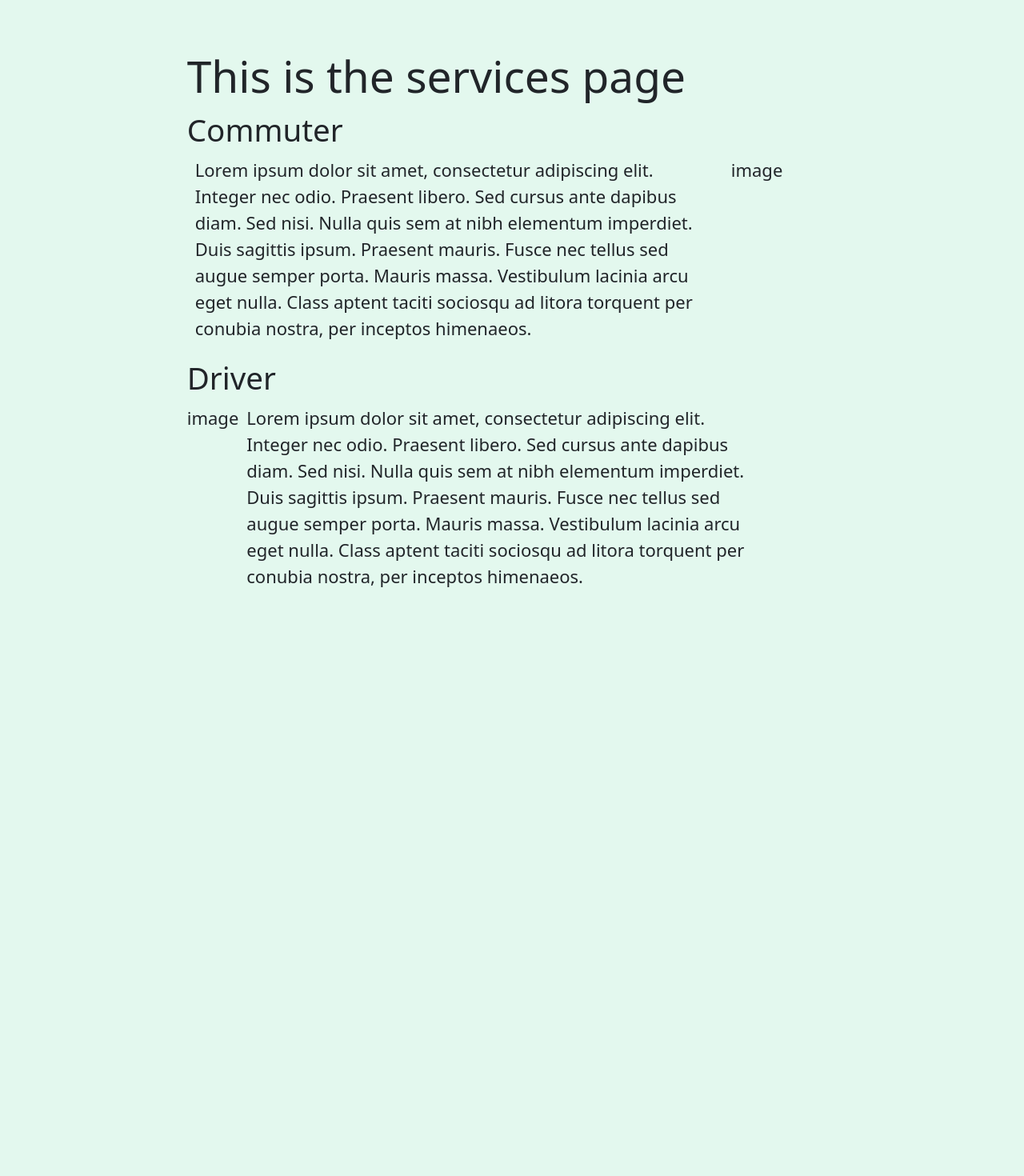
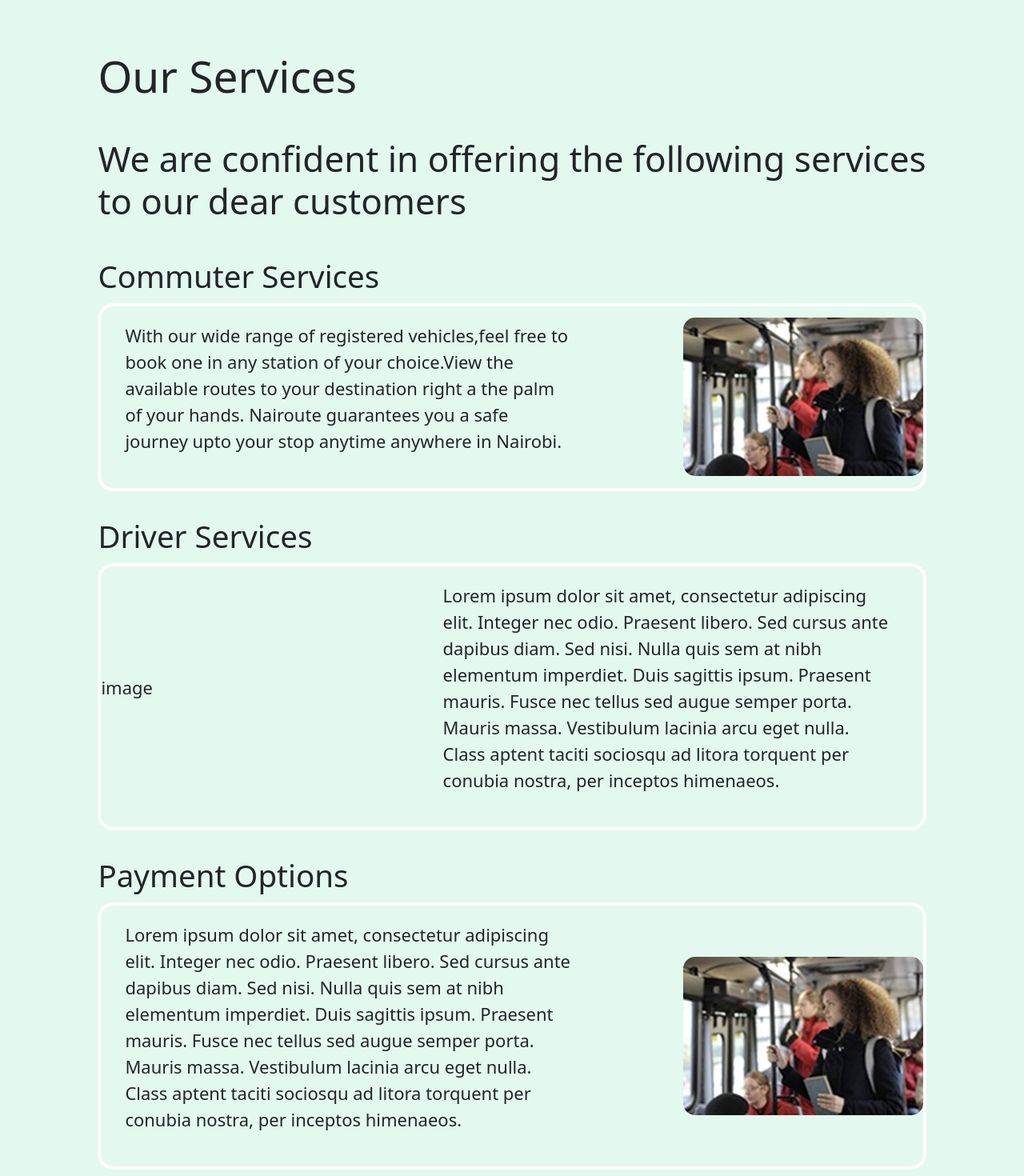
Before and after one commit to codebookreader/Nairoute, a React (Create React App) app: page /services in a window 1280 px wide. Shown: the part 200-1670 px from the top of the page at 80% size. Before the commit the page ends 981 px from the top, so only its background shows below. Built offline with nearby package versions, Linux system fonts and the light colour scheme.

Commit message:
add service details for commuters

```diff
--- a/src/Services.js
+++ b/src/Services.js
@@ -1,31 +1,49 @@
 import React from 'react'
 import Navbar from './Navbar'
+import commuter from './commuter.jpg'
 
 const Services = () => {
   return (
     <div>
         <Navbar/>
-        <h1>This is the services page</h1>
-        <h3>Commuter</h3>
-        <div className='commuter'>
-            <div className = 'commuterdetails'>
+        <h1>Our Services</h1>
+        <br></br>
+        <h2>We are confident in offering the following services <br></br>to our dear customers</h2>
+        <br></br>
+        <h3>Commuter Services</h3>
+        <div className='services'>
+            <div className = 'servicedetails'>
+              <p>With our wide range of registered vehicles,feel free to book one in any station of your choice.View the available routes to your destination right a the palm of your hands.
+                Nairoute guarantees you a safe journey upto your stop anytime anywhere in Nairobi.
+              </p>
+
+            </div>
+            <div>
+            <img src = {commuter} alt = 'commuter'></img>
+            </div>
+        </div>
+        <br></br>
+        <h3>Driver Services</h3>
+        <div className='services'>
+          <div>
+              <p>image</p>
+            </div>
+            <div className = 'servicedetails'>
+              <p>Lorem ipsum dolor sit amet, consectetur adipiscing elit. Integer nec odio. Praesent libero. Sed cursus ante dapibus diam. Sed nisi. Nulla quis sem at nibh elementum imperdiet. Duis sagittis ipsum. Praesent mauris. Fusce nec tellus sed augue semper porta. Mauris massa. Vestibulum lacinia arcu eget nulla. Class aptent taciti sociosqu ad litora torquent per conubia nostra, per inceptos himenaeos.</p>
+
+            </div>
+
+        </div>
+        <br></br>
+        <h3>Payment Options</h3>
+        <div className='services'>
+            <div className = 'servicedetails'>
               <p>Lorem ipsum dolor sit amet, consectetur adipiscing elit. Integer nec odio. Praesent libero. Sed cursus ante dapibus diam. Sed nisi. Nulla quis sem at nibh elementum imperdiet. Duis sagittis ipsum. Praesent mauris. Fusce nec tellus sed augue semper porta. Mauris massa. Vestibulum lacinia arcu eget nulla. Class aptent taciti sociosqu ad litora torquent per conubia nostra, per inceptos himenaeos.</p>
 
             </div>
             <div>
-             <p>image</p>
+             <img src = {commuter} alt = 'commuter'></img>
             </div>
-        </div>
-        <h3>Driver</h3>
-        <div className='commuter'>
-        <div>
-              <p>image</p>
-            </div>
-            <div className = 'commuterdetails'>
-              <p>Lorem ipsum dolor sit amet, consectetur adipiscing elit. Integer nec odio. Praesent libero. Sed cursus ante dapibus diam. Sed nisi. Nulla quis sem at nibh elementum imperdiet. Duis sagittis ipsum. Praesent mauris. Fusce nec tellus sed augue semper porta. Mauris massa. Vestibulum lacinia arcu eget nulla. Class aptent taciti sociosqu ad litora torquent per conubia nostra, per inceptos himenaeos.</p>
-
-            </div>
-
         </div>
     </div>
   )
--- a/src/index.css
+++ b/src/index.css
@@ -93,7 +93,7 @@ label{
 button {
         border: none;
         background: #74e43c;
-        padding: 12px 30px;
+        padding: 12px 12px;
         border-radius: 50px !important;
         color: white;
         font-weight: bold;
@@ -119,11 +119,19 @@ button {
     padding: 0.5rem;
     margin-bottom: 0.5rem;
 }
-.commuter{
-  display:flex
+.services{
+  display:flex;
+  align-items: center;
+  justify-content: space-between;
+  border: 4px solid #fff;
+  border-radius: 20px;
 }
-.commuterdetails{
-  width: 650px;
+.servicedetails{
+  width: 600px;
   margin-right: 20px;
   margin-left: 10px;
+  padding: 20px;
 }
+img{
+  border-radius: 15px;
+}
```
Also changed, not shown: src/commuter.jpg (added), src/logo.svg (deleted).
